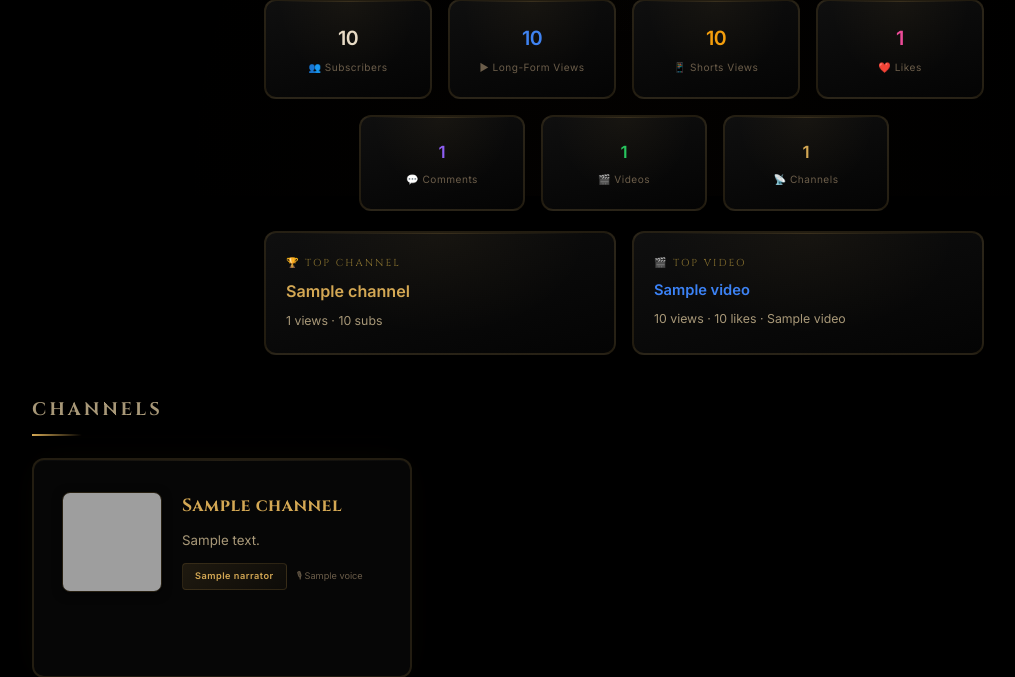
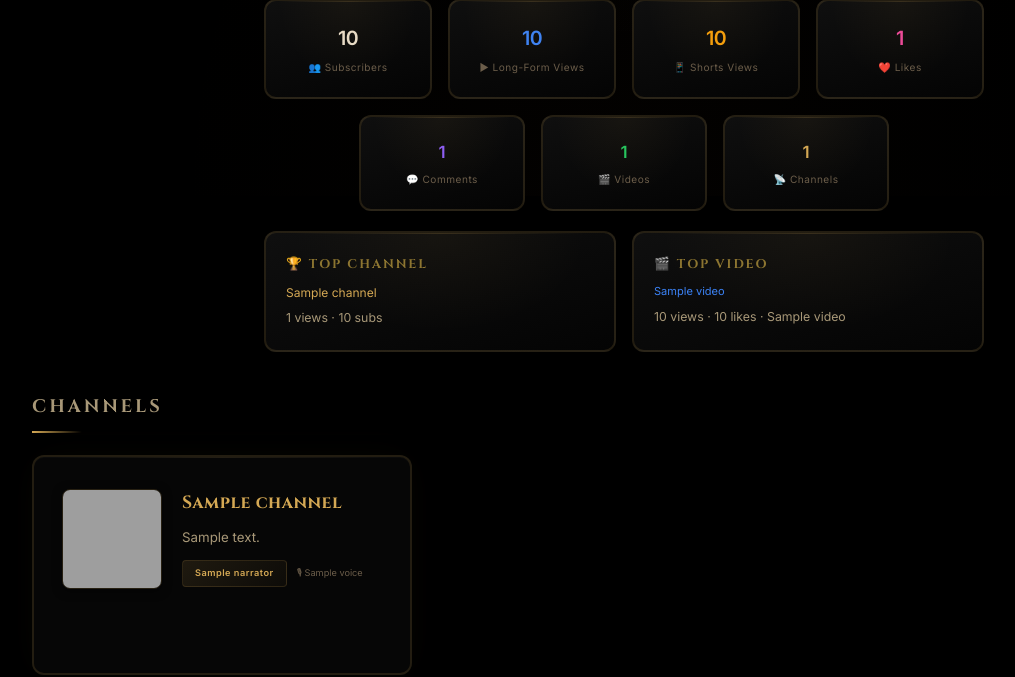
Before and after one commit to EmroseMediaStudios/MediaApp, a Flask app: template app/templates/dashboard.html in a window 1280 px wide. Shown: the part 604-1281 px from the top of the page, without its empty margins (16-1031 px from the left). Run offline with Flask 3, Linux system fonts and the light colour scheme; the template is opened without the code that fills it: most values are stand-ins (such as "Sample title", 1, 10 or a date in 2020); data that the repository does not hold is empty; some libraries are stand-ins or nearby versions; grey boxes are pictures that could not be loaded.

Commit message:
Top Channel/Video: labels +25% bold, results -25% unbold
Labels (Top Channel, Top Video): 0.72em → 0.9em, added font-weight: 700
Results (channel name, video title): 1.15em → 0.86em / 1.05em → 0.79em, font-weight: 700 → 400

```diff
--- a/app/templates/dashboard.html
+++ b/app/templates/dashboard.html
@@ -75,8 +75,8 @@
   <div style="display: grid; grid-template-columns: repeat(2, 1fr); gap: 16px; max-width: 720px; margin: 20px auto 0;">
     {% if top_channel %}
     <div class="metric-box" style="text-align: left; padding: 22px 20px;">
-      <div style="font-size: 0.72em; color: var(--gold-dim); text-transform: uppercase; letter-spacing: 2px; margin-bottom: 8px; font-family: 'Cinzel', serif;">🏆 Top Channel</div>
-      <div style="font-size: 1.15em; font-weight: 700; color: var(--gold);">{{ top_channel.channel_title }}</div>
+      <div style="font-size: 0.9em; font-weight: 700; color: var(--gold-dim); text-transform: uppercase; letter-spacing: 2px; margin-bottom: 8px; font-family: 'Cinzel', serif;">🏆 Top Channel</div>
+      <div style="font-size: 0.86em; font-weight: 400; color: var(--gold);">{{ top_channel.channel_title }}</div>
       <div style="font-size: 0.88em; color: var(--text2); margin-top: 6px;">
         {{ top_channel.total_views | compact_number }} views · {{ top_channel.subscribers | compact_number }} subs
       </div>
@@ -84,8 +84,8 @@
     {% endif %}
     {% if top_video %}
     <div class="metric-box" style="text-align: left; padding: 22px 20px;">
-      <div style="font-size: 0.72em; color: var(--gold-dim); text-transform: uppercase; letter-spacing: 2px; margin-bottom: 8px; font-family: 'Cinzel', serif;">🎬 Top Video{% if top_video.is_short %} (Short){% endif %}</div>
-      <a href="https://www.youtube.com/watch?v={{ top_video.video_id }}" target="_blank" style="font-size: 1.05em; font-weight: 700; color: #3b82f6; text-decoration: none; display: block;" title="{{ top_video.title }}">{{ top_video.title }}</a>
+      <div style="font-size: 0.9em; font-weight: 700; color: var(--gold-dim); text-transform: uppercase; letter-spacing: 2px; margin-bottom: 8px; font-family: 'Cinzel', serif;">🎬 Top Video{% if top_video.is_short %} (Short){% endif %}</div>
+      <a href="https://www.youtube.com/watch?v={{ top_video.video_id }}" target="_blank" style="font-size: 0.79em; font-weight: 400; color: #3b82f6; text-decoration: none; display: block;" title="{{ top_video.title }}">{{ top_video.title }}</a>
       <div style="font-size: 0.88em; color: var(--text2); margin-top: 6px;">
         {{ top_video.views | compact_number }} views · {{ top_video.likes | compact_number }} likes · {{ top_video.channel_title }}
       </div>
```
